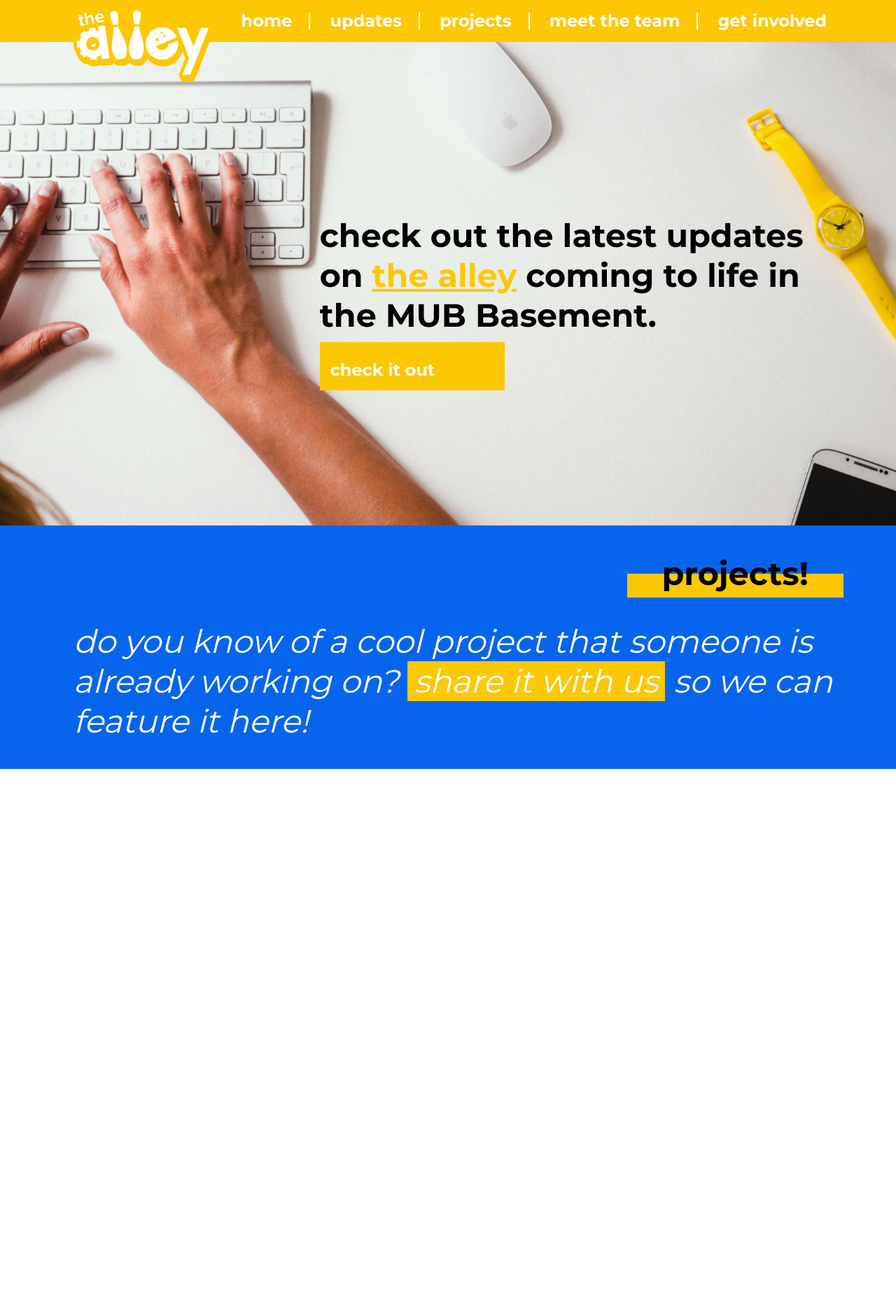
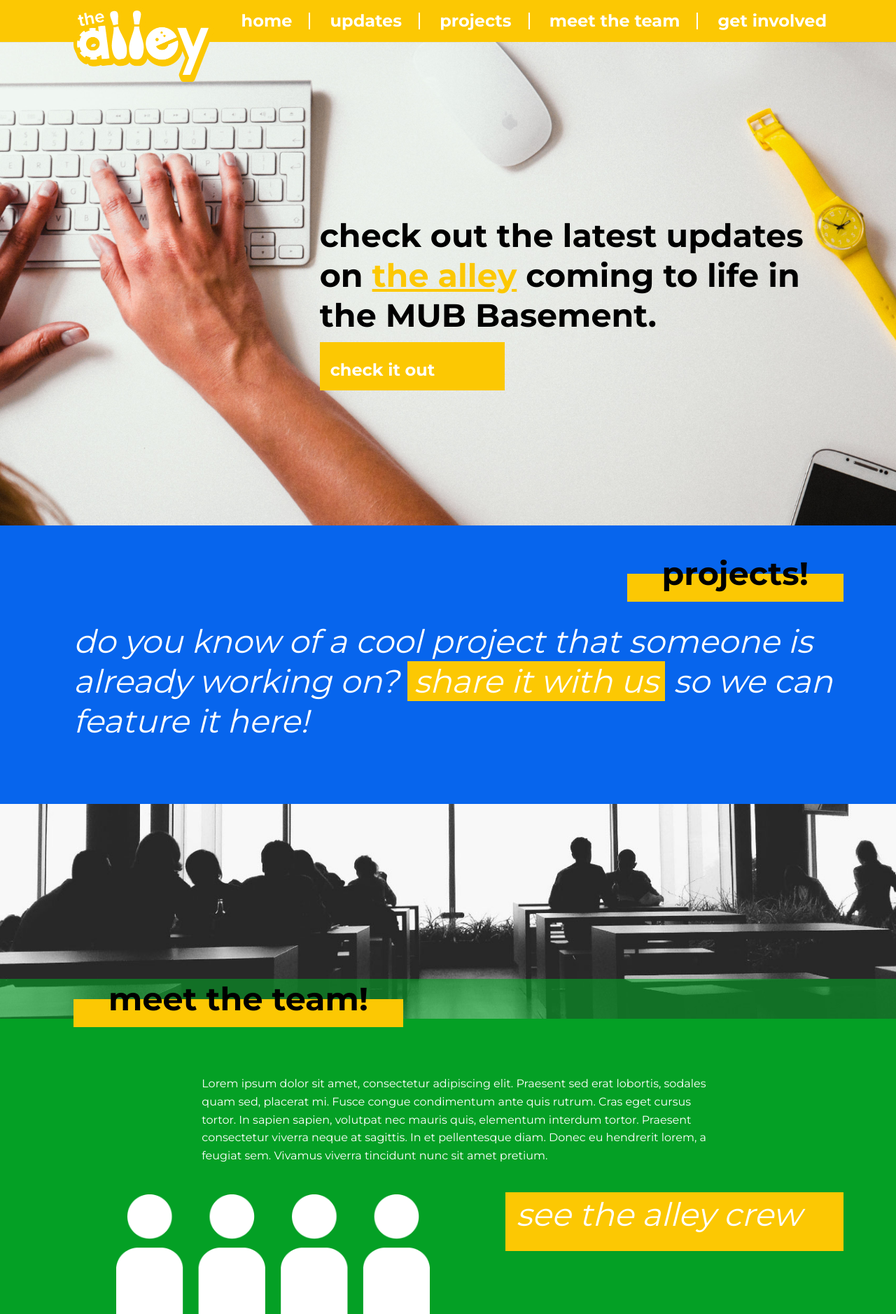
Before and after one commit to makerspacemtu/makerspacemtu.github.io, a Jekyll site: the page built from index.html, in a window 1280 px wide. Shown: the whole page at 70% size. Built offline with Jekyll 4.4.1, drawn with Linux system fonts in a browser that asks for light colours; before the commit the page ends 1099 px from its top, so only the background shows below that.

Commit message:
Added meet the team section

```diff
--- a/_config.yml
+++ b/_config.yml
@@ -1 +1 @@
-title: MTU Makerspace
+title: The Alley | Makerspace
--- a/css/main.scss
+++ b/css/main.scss
@@ -39,7 +39,7 @@ h3 {
     background-color: $yellow;
     position: absolute;
     width: 100%;
-    height: 60%;
+    height: 70%;
     left: 0;
     top: 50%;
     z-index: -1;
@@ -63,8 +63,14 @@ ul {
   font-weight: 700;
   text-decoration: none;
 }
+.button.large {
+  padding: 20px 60px 40px 15px;
+  font-style: italic;
+  font-size: 46px;
+  font-weight: 400;
+}
 .content {
-  padding: 40px 0;
+  padding: 40px 0 90px;
 }
 .text-right {
   text-align: right;
@@ -125,3 +131,30 @@ nav {
     }
   }
 }
+
+#meet-the-team {
+  .intro {
+    padding-top: 250px;
+    background-size: cover;
+    background-position: 50% 30%;
+    background-image: url("../img/bg-team.jpg");
+    .banner {
+      background-color: rgba($green, 0.6);
+    }
+  }
+  .description {
+    background-color: $green;
+    background-image: url("../img/img-team.png");
+    background-position: 20% bottom;
+    background-repeat: no-repeat;
+    background-size: 35% auto;
+    p {
+      color: $white;
+      line-height: 1.6em;
+      padding: 40px 0;
+    }
+    a {
+      display: inline-block;
+    }
+  }
+}
--- a/index.html
+++ b/index.html
@@ -37,4 +37,38 @@ layout: default
       </div>
     </div>
   </div>
+  <div id="meet-the-team">
+    <div class="intro">
+      <div class="banner">
+        <div class="row">
+          <div class="small-12 columns">
+            <h3>
+              meet the team!
+            </h3>
+          </div>
+        </div>
+      </div>
+    </div>
+    <div class="description content">
+      <div class="row">
+        <div class="small-12 columns">
+          <div class="row">
+            <div class="small-12 medium-8 medium-push-2 columns">
+              <p>
+                Lorem ipsum dolor sit amet, consectetur adipiscing elit. Praesent sed erat lobortis, sodales quam sed, placerat mi.
+                Fusce congue condimentum ante quis rutrum. Cras eget cursus tortor. In sapien sapien, volutpat nec mauris quis,
+                elementum interdum tortor. Praesent consectetur viverra neque at sagittis. In et pellentesque diam. Donec eu hendrerit
+                lorem, a feugiat sem. Vivamus viverra tincidunt nunc sit amet pretium.
+              </p>
+            </div>
+          </div>
+          <div class="text-right">
+            <a href="#" class="large button">
+              see the alley crew
+            </a>
+          </div>
+        </div>
+      </div>
+    </div>
+  </div>
 </section>
```
